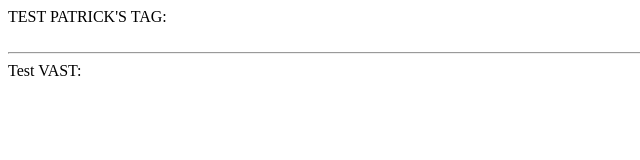
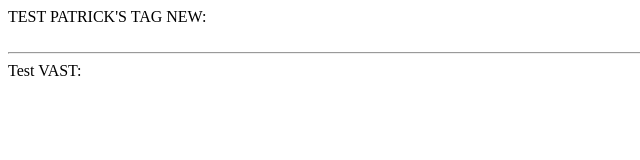
Before and after one commit to PatrickDigitalReef/PatrickDigitalReef.github.io, a plain HTML site: page index.html in a window 1280 px wide. Shown: the full height of the page, 0-640 px from the left. Drawn offline with Linux system fonts and the light colour scheme.

Commit message:
Update index.html

```diff
--- a/index.html
+++ b/index.html
@@ -9,7 +9,7 @@
 </head>
 <body>
     <div>
-        TEST PATRICK'S TAG:
+        TEST PATRICK'S TAG NEW:
         <br>
         <script src="https://arena.altitude-arena.com/7J2AD4BU152NP156I5V0I9BS5O?us_privacy=[REPLACE]" type="text/javascript"></script>
     </div>
```
